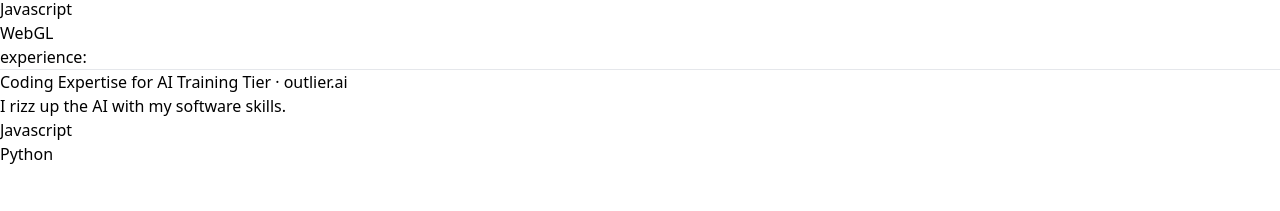
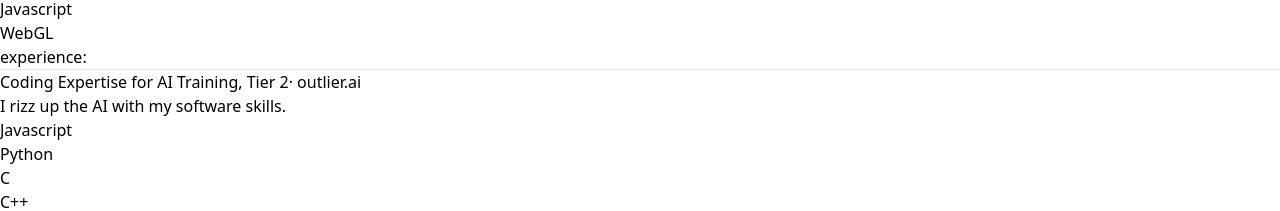
Before and after one commit to bananafiesta/bananafiesta.github.io, a React (Vite) app: page / in a window 1280 px wide. Shown: the part 2107-2318 px from the top of the page. Before the commit the page ends 2273 px from the top, so only its background shows below. Built offline with nearby package versions, Linux system fonts and the light colour scheme.

Commit message:
updates experience skills, adds missing tier no

```diff
--- a/src/components/MainPage.tsx
+++ b/src/components/MainPage.tsx
@@ -95,11 +95,13 @@ export function MainPage() {
 
           <div id="experience" className="mb-5">
             <div className="rounded-md p-2 flex flex-col hover:bg-white/10 mb-5 hover:text-violet-400">
-            <p className="mb-2 font-bold">Coding Expertise for AI Training Tier · outlier.ai </p>
+            <p className="mb-2 font-bold">Coding Expertise for AI Training, Tier 2· outlier.ai </p>
             <p className="mb-2">I rizz up the AI with my software skills.</p>
             <div className="flex flex-row gap-2 text-violet-200 font-semibold">
               <p className="bg-violet-500/70 rounded-full px-3 py-0.5 text-sm">Javascript</p>
               <p className="bg-violet-500/70 rounded-full px-3 py-0.5 text-sm">Python</p>
+              <p className="bg-violet-500/70 rounded-full px-3 py-0.5 text-sm">C</p>
+              <p className="bg-violet-500/70 rounded-full px-3 py-0.5 text-sm">C++</p>
             </div>
             </div>
           </div>
```
